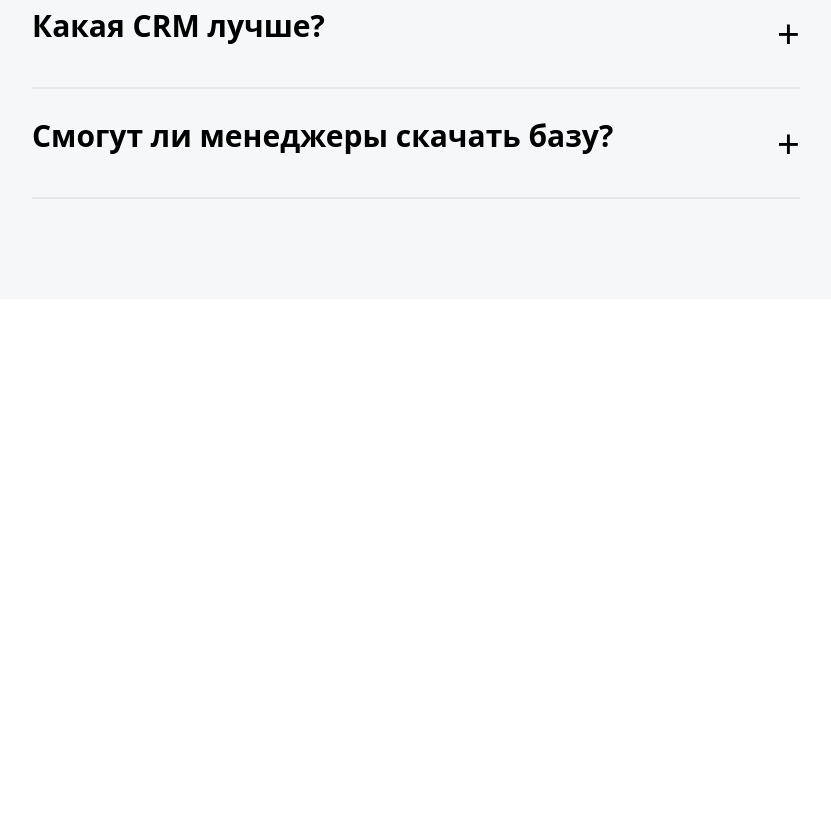
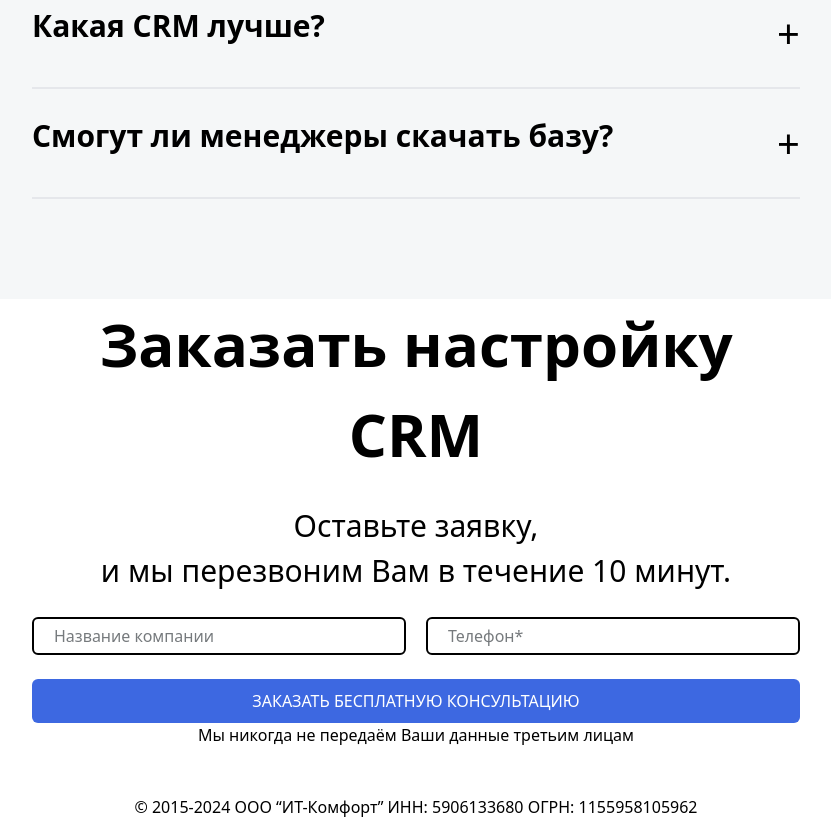
Before and after one commit to Yoqub573/Exam, a website: page src/indexx.html in a window 1280 px wide. Shown: the part 5617-6436 px from the top of the page, without its empty margins (224-1055 px from the left). Before the commit the page ends 5916 px from the top, so only its background shows below. Drawn offline with nearby package versions, Linux system fonts and the light colour scheme; files that its build step writes are made by us from their sources.

Commit message:
section4

```diff
--- a/src/indexx.html
+++ b/src/indexx.html
@@ -245,5 +245,43 @@
         </p>
       </div>
     </section>
+    <footer class="max-w-[1200px] w-[80%] md:w-[60%] m-auto text-center">
+        <div>
+            <h2 class="text-[35px] md:text-[60px] font-bold">
+                Заказать настройку CRM
+            </h2>
+            <br />
+            <p class="text-[25px] md:text-[30px]">
+                Оставьте заявку,<br>
+                и мы перезвоним Вам в течение 10 минут.
+            </p>
+            <br />
+            <div class="flex w-[100%] gap-[20px] flex-col md:flex-row">
+              <input
+                type="text"
+                class="rounded-md md:w-[50%] border-[#000000] placeholder:text-[#767A7D] px-[20px] outline-none py-[5px] border-2"
+                placeholder="Название компании"
+              />
+              <input
+                type="text"
+                class="rounded-md md:w-[50%] border-[#000000] placeholder:text-[#767A7D] px-[20px] outline-none py-[5px] border-2"
+                placeholder="Телефон*"
+              />
+            </div>
+            <br />
+            <button class="bg-[#3D68E1] rounded-md w-[100%] text-white py-[10px]">
+              ЗАКАЗАТЬ БЕСПЛАТНУЮ КОНСУЛЬТАЦИЮ
+            </button>
+            <br />
+            <p class="text-center">
+              Мы никогда не передаём Ваши данные третьим лицам
+            </p>
+          </div>
+          <br>
+          <br>
+          <p class="text-center">
+            © 2015-2024 ООО “ИТ-Комфорт” ИНН: 5906133680 ОГРН: 1155958105962
+          </p>
+    </footer>
   </body>
   </html>
```
